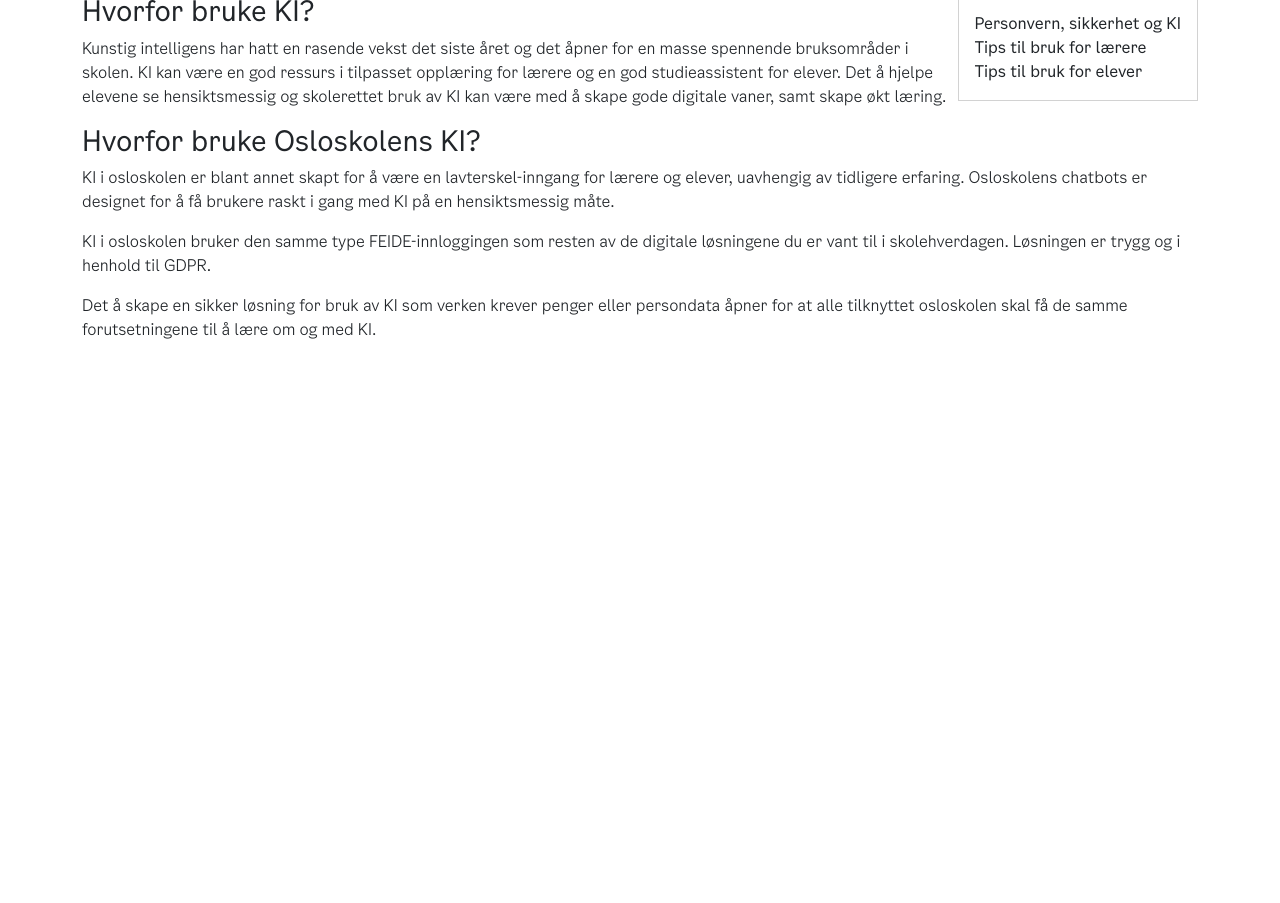
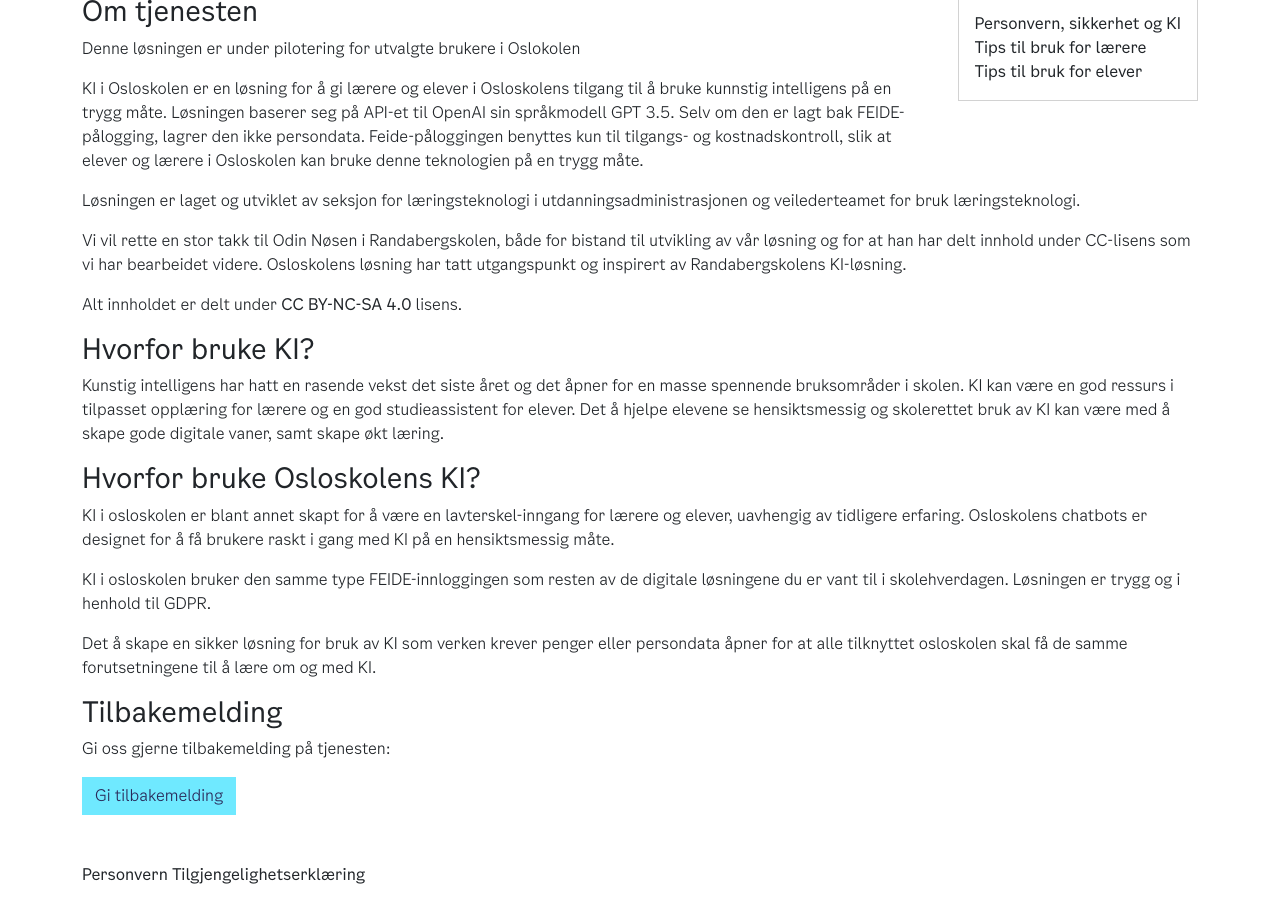
Before and after one commit to Oslo-kommune-Utdanningsetaten/ki, a Flask app: template app/templates/om.html in a window 1280 px wide. Shown: the part 353-1256 px from the top of the page. Before the commit the page ends 692 px from the top, so only its background shows below. Run offline with Flask 3, Linux system fonts and the light colour scheme; the template is opened without the code that fills it, so the values that code supplies are empty; some libraries are stand-ins or nearby versions.

Commit message:
endret om-tekst

```diff
--- a/app/main/auth.py
+++ b/app/main/auth.py
@@ -20,7 +20,8 @@ def load_logged_in_user():
         g.logged_on = False
         g.admin = False
         if username is None:
-            if (request.blueprint in ['main'] and
+            if ((request.blueprint in ['main'] or
+                    request.blueprint in ['info']) and
                     request.path != url_for('main.index')):
                 return redirect(url_for('auth.feidelogin'))
             elif request.blueprint in ['api']:
--- a/app/static/js/scripts.js
+++ b/app/static/js/scripts.js
@@ -99,11 +99,12 @@ $(document).ready(function () {
   // get startpromt for bot
   function startpromt() {
     postData("/api/bot/" + vm.bot_nr, {}).then((data) => {
-      vm.bot = data.bot
+      vm.bot = data.bot;
       vm.messages = [{
         "role": "system",
         "content": vm.bot.prompt,
-      }]
+      }];
+      vm.message = '';
     });
   }
 
--- a/app/templates/bot.html
+++ b/app/templates/bot.html
@@ -28,7 +28,7 @@
       </ul>
     </div>
     <div id="input_line" class="mt-3">
-      <textarea type="text" rows="5" v-model="message" class="form-control" placeholder="Skriv her. Ikke legg inn personlige og sensitive opplysninger." @keypress.enter="sendMessage()"></textarea>
+      <textarea id="text-input" type="text" rows="5" v-model="message" class="form-control" placeholder="Skriv her. Ikke legg inn personlige og sensitive opplysninger." @keypress.enter="sendMessage()"></textarea>
       <div class="card">
       <div class="card-body bg-body-tertiary">
         <button class="btn oslo-btn-primary" type="button" id="button-send" @click="sendMessage()">Send</button>
--- a/app/templates/header.html
+++ b/app/templates/header.html
@@ -13,10 +13,10 @@
             <img alt="Creative Commons-lisens" style="border-width:0" src="https://i.creativecommons.org/l/by-nc-sa/4.0/80x15.png" />
           </a>
         </div>
+        {% if g.logged_on %}
         <div class="p-2">
             <a href="{{url_for('info.om')}}">Om tjenesten</a>
         </div>
-        {% if g.logged_on %}
         <div class="p-2">
             <a href="{{url_for('auth.logout')}}">Logg ut </a>
         </div>
--- a/app/templates/om.html
+++ b/app/templates/om.html
@@ -8,7 +8,7 @@
 
 <div id="om_page" class="container mt-3">
 
-  <div class="card float-end">
+  <div class="card float-end ms-4 mb-4">
     <div class="card-body">
       <div><a href="{{url_for('info.personvern')}}">Personvern, sikkerhet og KI</a></div>
       <div><a href="{{url_for('info.lerere')}}">Tips til bruk for lærere</a></div>
@@ -17,13 +17,28 @@
   </div>
 
   <div>
+    <h3>Om tjenesten</h3>
+    <p>Denne løsningen er under pilotering for utvalgte brukere i Oslokolen</p>
+    <p>KI i Osloskolen er en løsning for å gi lærere og elever i Osloskolens tilgang til å bruke kunnstig intelligens på en trygg måte. Løsningen baserer seg på API-et til OpenAI sin språkmodell GPT 3.5. Selv om den er lagt bak FEIDE-pålogging, lagrer den ikke persondata. Feide-påloggingen benyttes kun til tilgangs- og kostnadskontroll, slik at elever og lærere i Osloskolen kan bruke denne teknologien på en trygg måte.</p>
+    <p>Løsningen er laget og utviklet av seksjon for læringsteknologi i utdanningsadministrasjonen og veilederteamet for bruk læringsteknologi.</p>
+    <p>Vi vil rette en stor takk til Odin Nøsen i Randabergskolen, både for bistand til utvikling av vår løsning og for at han har delt innhold under CC-lisens som vi har bearbeidet videre. Osloskolens løsning har tatt utgangspunkt og inspirert av Randabergskolens KI-løsning.</p>
+    <p>Alt innholdet er delt under <a href="http://creativecommons.org/licenses/by-nc-sa/4.0/" target="_blank">CC BY-NC-SA 4.0</a> lisens.</p>
     <h3>Hvorfor bruke KI?</h3>
     <p>Kunstig intelligens har hatt en rasende vekst det siste året og det åpner for en masse spennende bruksområder i skolen. KI kan være en god ressurs i tilpasset opplæring for lærere og en god studieassistent for elever. Det å hjelpe elevene se hensiktsmessig og skolerettet bruk av KI kan være med å skape gode digitale vaner, samt skape økt læring.</p>
     <h3>Hvorfor bruke Osloskolens KI?</h3>
     <p>KI i osloskolen er blant annet skapt for å være en lavterskel-inngang for lærere og elever, uavhengig av tidligere erfaring. Osloskolens chatbots er designet for å få brukere raskt i gang med KI på en hensiktsmessig måte.</p>
     <p>KI i osloskolen bruker den samme type FEIDE-innloggingen som resten av de digitale løsningene du er vant til i skolehverdagen. Løsningen er trygg og i henhold til GDPR.</p>
     <p>Det å skape en sikker løsning for bruk av KI som verken krever penger eller persondata åpner for at alle tilknyttet osloskolen skal få de samme forutsetningene til å lære om og med KI.</p>
+    <h3>Tilbakemelding</h3>
+    <p>Gi oss gjerne tilbakemelding på tjenesten:</p>
+    <a class="btn oslo-btn-primary" href="https://forms.office.com/e/BsRgRrgMmk" target="_blank">Gi tilbakemelding</a>
+  </div>
+  <div class="mt-5">
+    <p>
+      <a href="https://aktuelt.osloskolen.no/larerik-bruk-av-laringsteknologi/informasjonssikkerhet-og-personvern/feide-tjenester/ki/" target="_blank">Personvern</a>
+      <a href="https://uustatus.no/nb/erklaringer/publisert/a049250e-d0fb-4510-8f7c-29427e8876e8" target="_blank">Tilgjengelighetserklæring</a>
+    </p>
+  </div>
 
 </div>
-</div>
 {% endblock %}
```
Also changed, not shown: app/templates/index.html (+7 -2 lines). Lines whose indentation alone changed are shown as unchanged.
